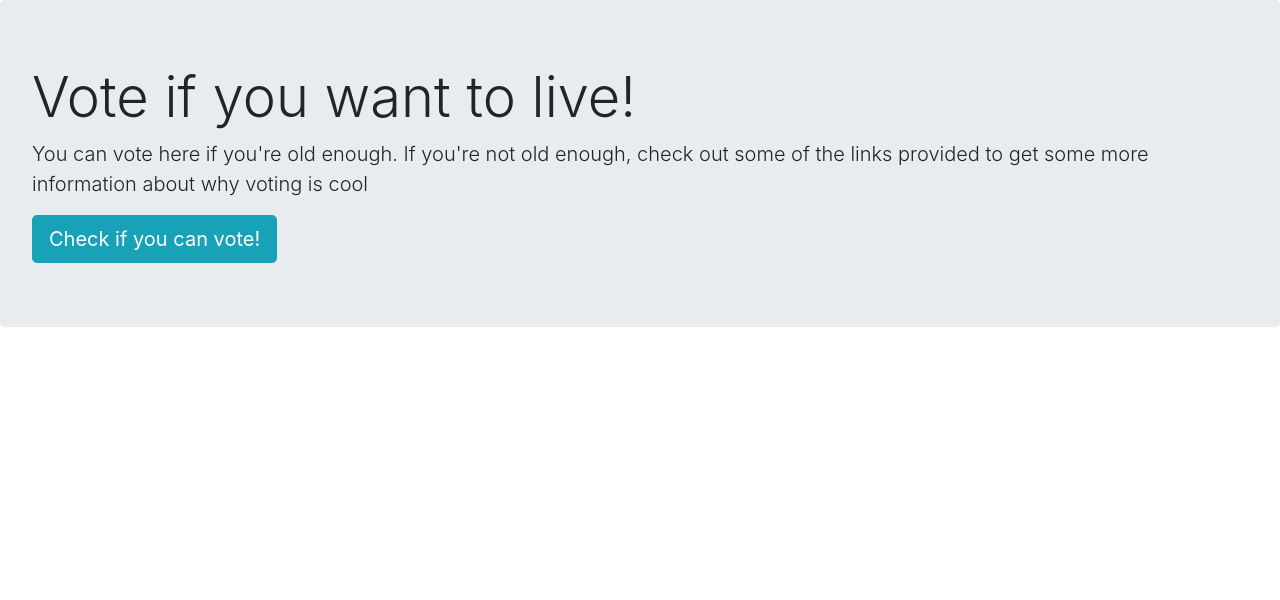
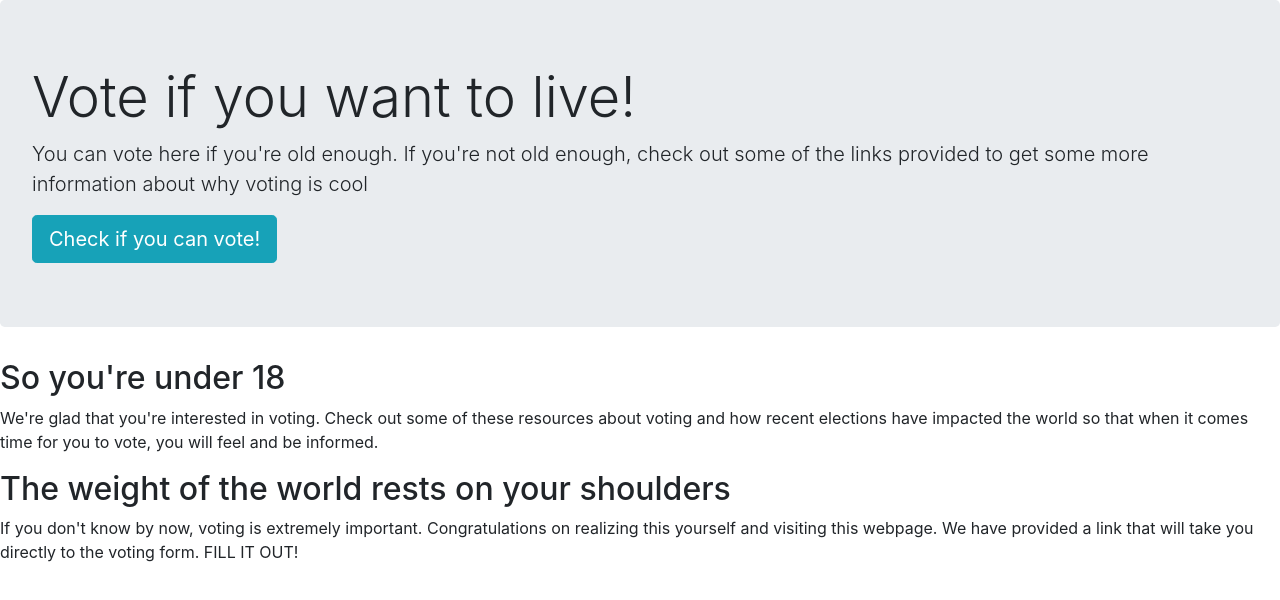
Before and after one commit to LaurenMusante/Vote, a plain HTML site: page index.html in a window 1280 px wide. Drawn offline with Linux system fonts and the light colour scheme.

Commit message:
Add divs for under18 and over18 with content.

```diff
--- a/index.html
+++ b/index.html
@@ -32,8 +32,14 @@
         </div>
       </div>
     </div>
-
-
+    <div id="under18">
+      <h2>So you're under 18</h2>
+      <p>We're glad that you're interested in voting. Check out some of these resources about voting and how recent elections have impacted the world so that when it comes time for you to vote, you will feel and be informed.</p>
+    </div>
+    <div id="over18">
+      <h2>The weight of the world rests on your shoulders</h2>
+      <p>If you don't know by now, voting is extremely important. Congratulations on realizing this yourself and visiting this webpage. We have provided a link that will take you directly to the voting form. FILL IT OUT!</p>
+    </div>
 
 
 
```
